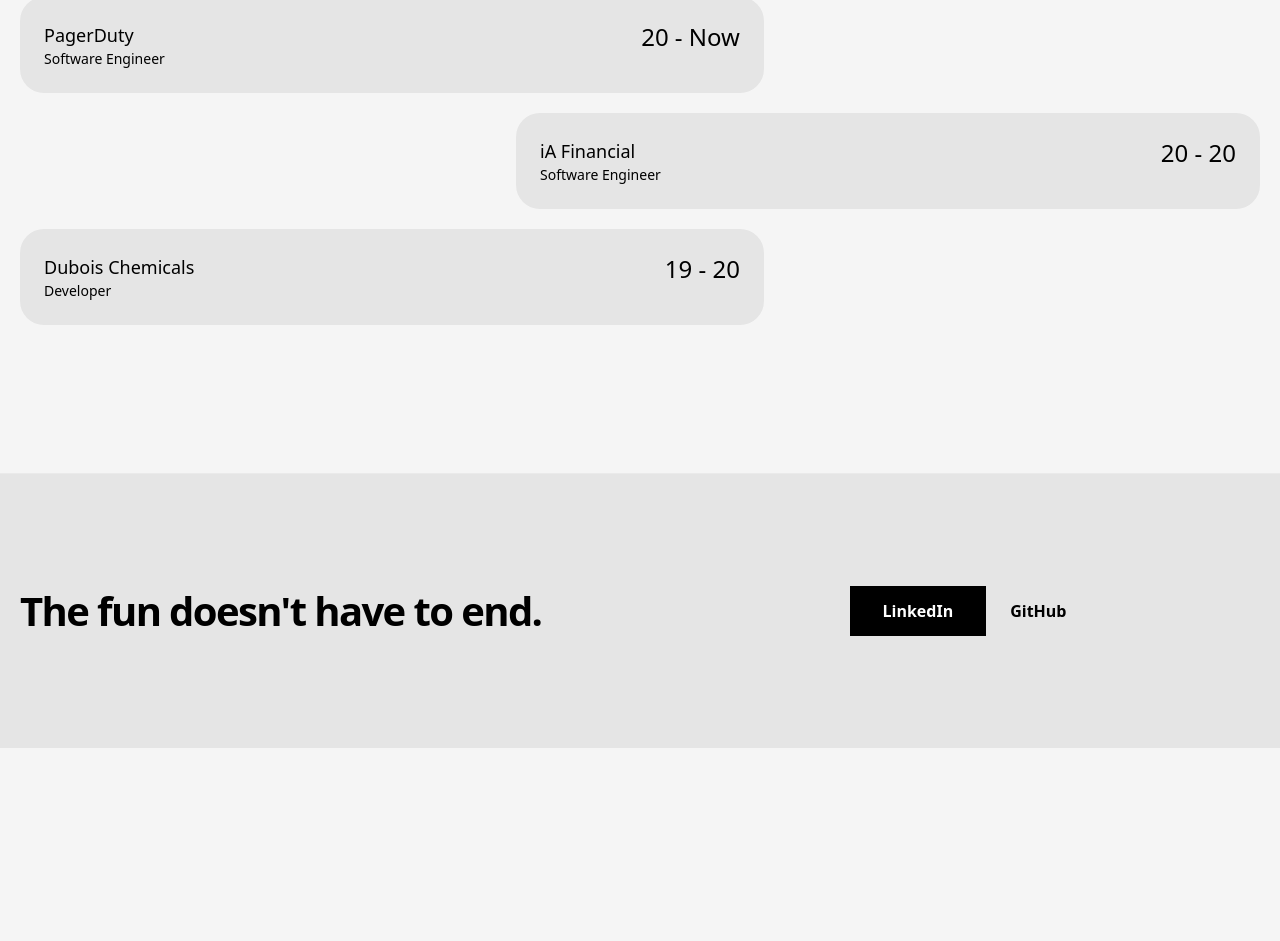
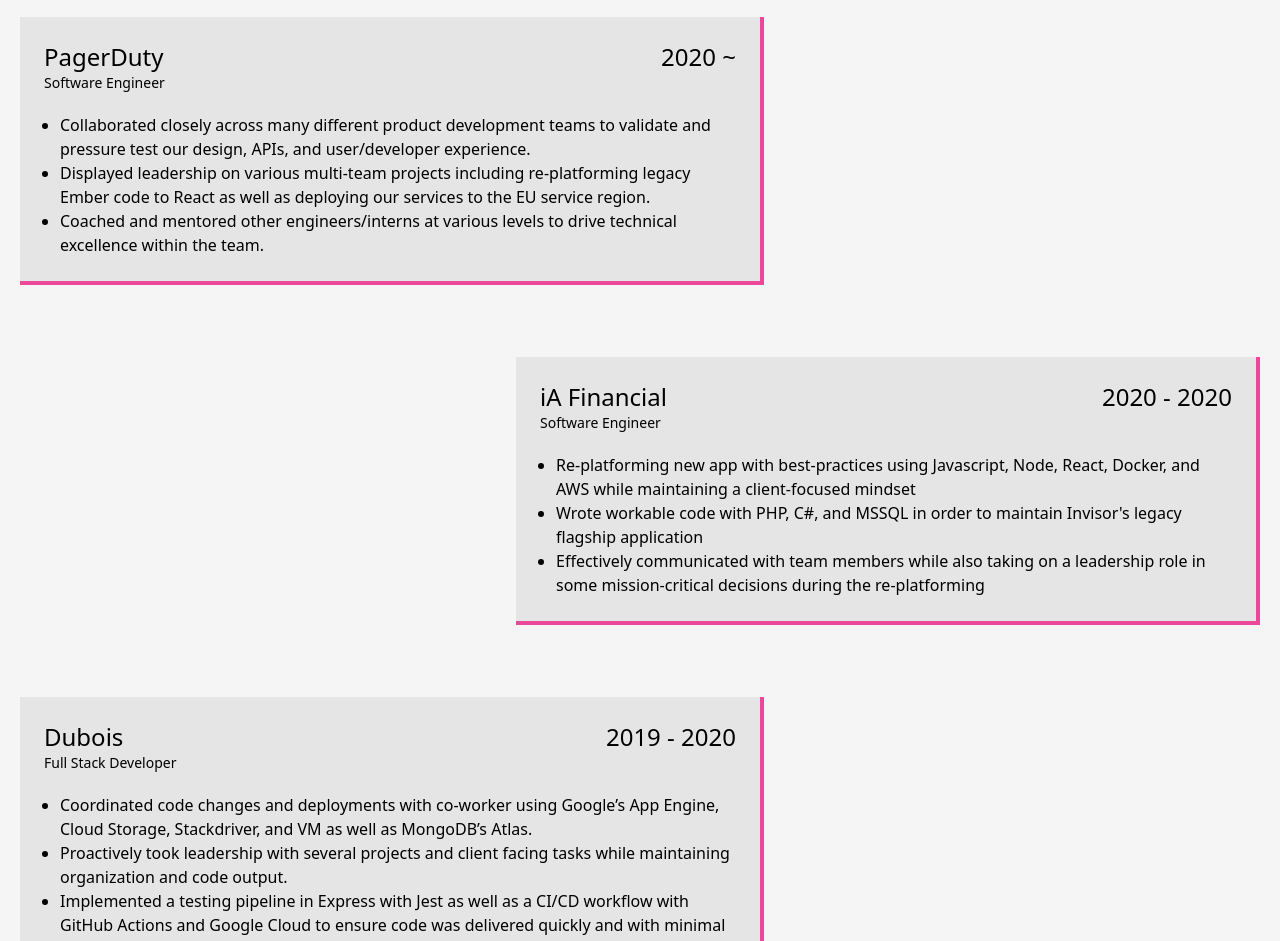
Before and after one commit to insanejasper/personal-website, a Next.js app: page / in a window 1280 px wide. Shown: the part 1560-2501 px from the top of the page. Before the commit the page ends 2308 px from the top, so only its background shows below. Built offline with nearby package versions, Linux system fonts and the light colour scheme.

Commit message:
add history

```diff
--- a/components/about.js
+++ b/components/about.js
@@ -7,22 +7,13 @@
           About
         </h2>
       <div className="md:grid md:grid-cols-3 md:gap-x-16 lg:gap-x-8">
-        <div className="col-span-1 flex items-center">
-
-        <div className="mx-auto">
-          {/* <Image
-            className="rounded-3xl"
-            src="/assets/img/about.jpg"
-            alt={`Cover Image for`}
-            layout="responsive"
-            width={900}
-            height={900}
-          /> */}
+        <div className="col-span-1 flex items-center mb-20 md:mb-0">
+          <div className="mx-auto">
             <span className="text-9xl">{">_"}</span>
           </div>
         </div>
         <div className="col-span-2">
-          <h3 className="text-center md:text-left text-4xl mt-5 ">
+          <h3 className="text-center md:text-left text-4xl mt-5 mb-10">
             I'm Paras, a Software Engineer currently working remotely for <a href="https://pagerduty.com" className="underline underline-offset-8 decoration-pink-500 hover:text-pink-500" rel="noreferrer" target="_blank">PagerDuty</a>.
           </h3>
           <p className="text-center md:text-left text-lg mt-5 ">
--- a/components/footer.js
+++ b/components/footer.js
@@ -7,7 +7,7 @@
       <Container>
         <div className="py-28 flex flex-col lg:flex-row items-center">
           <h3 className="text-4xl lg:text-5xl font-bold tracking-tighter leading-tight text-center lg:text-left mb-10 lg:mb-0 lg:pr-4 lg:w-1/2">
-            The fun doesn't have to end.
+            The fun doesn't have to end<span className="text-pink-500">.</span>
           </h3>
           <div className="flex flex-col lg:flex-row justify-center items-center lg:pl-4 lg:w-1/2">
             <a
--- a/components/hero-project.js
+++ b/components/hero-project.js
@@ -16,7 +16,7 @@
             Hello! My name is
           </h3>
           <h1 className="text-center md:text-left text-5xl md:text-8xl font-bold tracking-tighter leading-tight md:pr-8">
-            Paras Praj.
+            Paras Praj<span className="text-pink-500">.</span>
           </h1>
           <h4 className="text-center md:text-left text-lg mt-5 ">
             I'm a software engineer who enjoys learning new things, building software, and solving problems.
@@ -42,9 +42,8 @@
             </Link>
           </p>
         </div>
-        <div>
+        <div className="border-r-8 border-b-8 border-pink-500">
           <Image
-            className="rounded-3xl"
             src="/assets/img/headshot-b.jpg"
             alt={`Cover Image for ${title}`}
             layout="responsive"
--- a/components/history.js
+++ b/components/history.js
@@ -1,35 +1,80 @@
 export default function History() {
+  const workHistory = [
+    {
+      name: 'PagerDuty',
+      title: 'Software Engineer',
+      start: '2020',
+      end: null,
+      descriptions: [
+        'Collaborated closely across many different product development teams to validate and pressure test our design, APIs, and user/developer experience.',
+        'Displayed leadership on various multi-team projects including re-platforming legacy Ember code to React as well as deploying our services to the EU service region.',
+        'Coached and mentored other engineers/interns at various levels to drive technical excellence within the team.'
+      ]
+    },
+    {
+      name: 'iA Financial',
+      start: '2020',
+      title: 'Software Engineer',
+      end: '2020',
+      descriptions: [
+        'Re-platforming new app with best-practices using Javascript, Node, React, Docker, and AWS while maintaining a client-focused mindset',
+        'Wrote workable code with PHP, C#, and MSSQL in order to maintain Invisor\'s legacy flagship application',
+        'Effectively communicated with team members while also taking on a leadership role in some mission-critical decisions during the re-platforming'
+      ]
+    },
+    {
+      name: 'Dubois',
+      start: '2019',
+      title: 'Full Stack Developer',
+      end: '2020',
+      descriptions: [
+        'Coordinated code changes and deployments with co-worker using Google\’s App Engine, Cloud Storage, Stackdriver, and VM as well as MongoDB\’s Atlas.',
+        'Proactively took leadership with several projects and client facing tasks while maintaining organization and code output.',
+        'Implemented a testing pipeline in Express with Jest as well as a CI/CD workflow with GitHub Actions and Google Cloud to ensure code was delivered quickly and with minimal bugs.'
+      ]
+    }
+  ];
   return (
     <section className="mb-32">
       <h2 className="mb-16 text-6xl md:text-7xl font-bold tracking-tighter leading-tight font-serif">
         A Brief History
       </h2>
       <div className="md:grid md:grid-cols-5 grid-rows-3">
-        <div className="md:col-span-3">
-          <HistoryItem company="PagerDuty" title="Software Engineer" start="20" end="Now" />
-        </div>
-        <div className="md:col-start-3 md:col-span-3">
-          <HistoryItem company="iA Financial" title="Software Engineer" start="20" end="20" />
-        </div>
-        <div className="md:col-span-3">
-          <HistoryItem company="Dubois Chemicals" title="Developer" start="19" end="20" />
-        </div>
+        {workHistory.map((history, index) => (
+          <div key={history.name} className={(index % 2 === 0) ? 'md:col-span-3' : 'md:col-start-3 md:col-span-3'}>
+            <HistoryItem
+              index={index}
+              company={history.name}
+              title={history.title}
+              start={history.start}
+              end={history.end}
+              descriptions={history.descriptions}
+            />
+          </div>
+        ))}
       </div>
     </section>
   )
 }
 
-function HistoryItem({company, title, start, end}) {
+function HistoryItem({index, company, title, start, end, descriptions}) {
   return (
-    <div className="bg-neutral-200 dark:bg-neutral-800 p-6 rounded-3xl mb-5">
-      <div className="grid grid-cols-2">
+    <div className={`bg-neutral-200 dark:bg-neutral-800 p-6 mb-12 border-r-4 border-b-4 border-pink-500`}>
+      <div className="grid grid-cols-2 mb-5">
         <div>
-          <h1 className="text-lg">{company}</h1>
+          <h1 className="text-2xl">{company}</h1>
           <p className="text-sm">{title}</p>
         </div>
         <div className="text-right text-2xl">
-          {start} - {end}
+          {start} {end ? '-' : '~'} {end}
         </div>
+      </div>
+      <div>
+        <ul>
+          {descriptions.map(description => (
+            <li key={description} className="list-disc ml-4">{description}</li>
+          ))}
+        </ul>
       </div>
     </div>
   )
```
Also changed, not shown: public/favicons/site.webmanifest.
